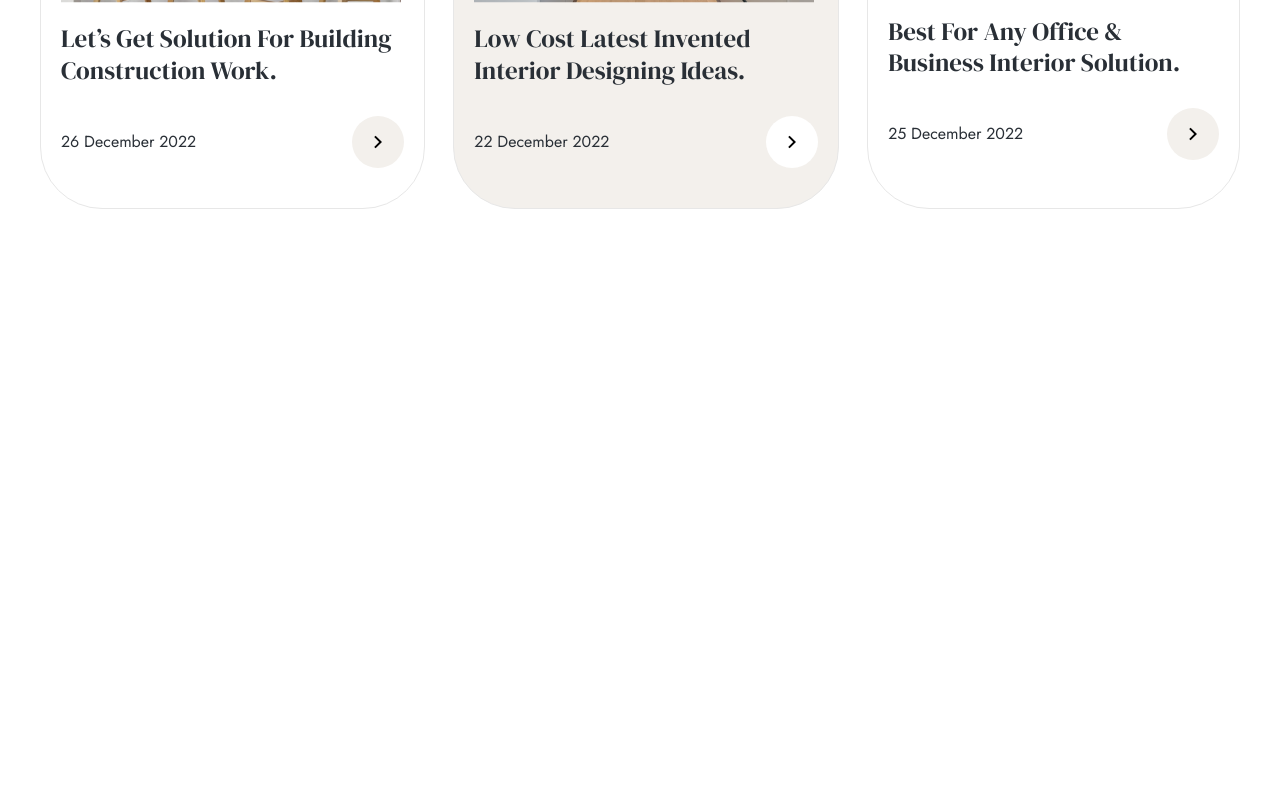
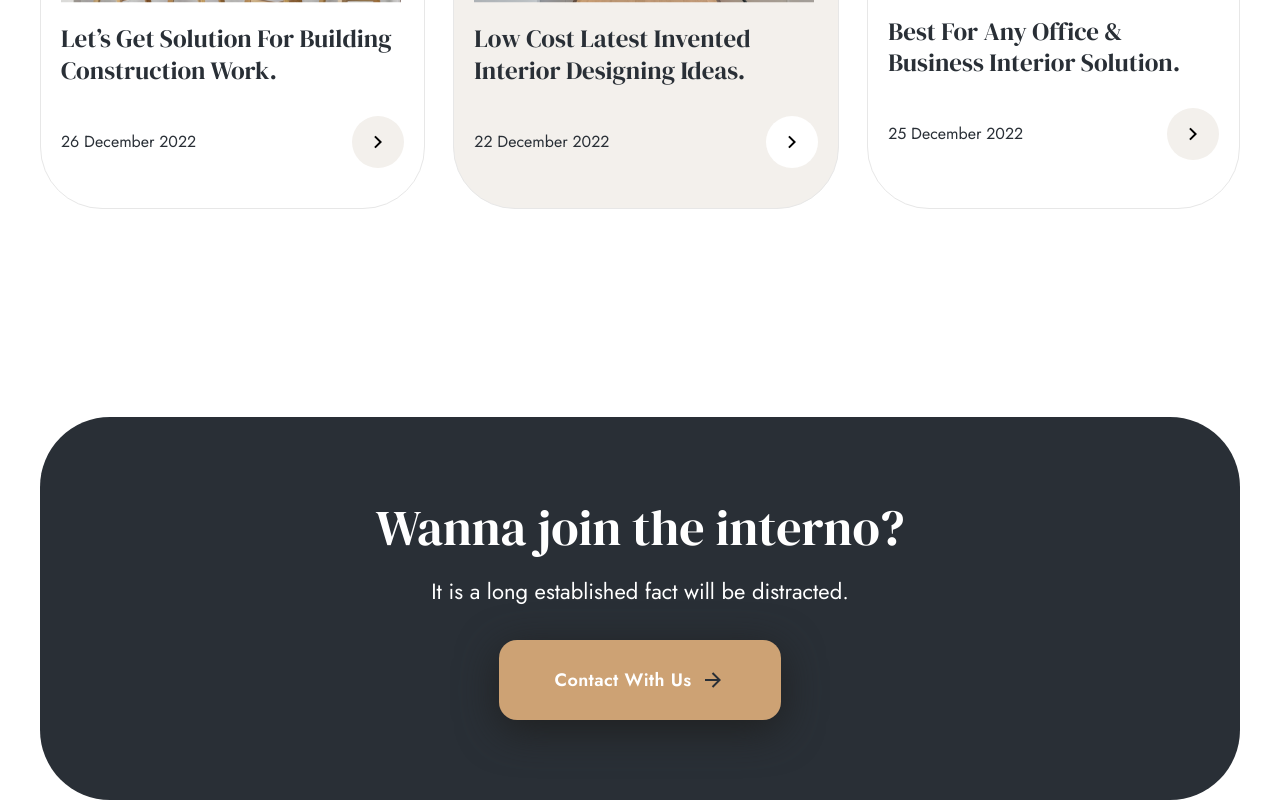
Before and after one commit to nhui98/interno-nextjs, a Next.js app: page / in a window 1280 px wide. Shown: the part 6453-7253 px from the top of the page. Before the commit the page ends 6662 px from the top, so only its background shows below. Built offline with nearby package versions, Linux system fonts and the light colour scheme.

Commit message:
home contact

```diff
--- a/src/app/page.tsx
+++ b/src/app/page.tsx
@@ -2,6 +2,7 @@ import AboutUs from "@/components/home/about-us";
 import Banner from "@/components/home/banner";
 import Blog from "@/components/home/blog";
 import Clients from "@/components/home/clients";
+import Contact from "@/components/home/contact";
 import Counter from "@/components/home/counter";
 import Projects from "@/components/home/projects";
 import Testimonials from "@/components/home/testimonials";
@@ -18,6 +19,7 @@ export default function Home() {
       <Projects />
       <Counter />
       <Blog />
+      <Contact />
     </main>
   );
 }
--- a/src/components/button.tsx
+++ b/src/components/button.tsx
@@ -18,6 +18,30 @@ function Primary({
     <button
       className={clsx(
         "relative z-10 inline-flex w-max items-center justify-center gap-[10px] rounded-[18px] bg-black px-14 py-7 drop-shadow-btn",
+        iconPosition === "right" ? "flex-row" : "flex-row-reverse",
+        className
+      )}
+      {...props}
+    >
+      <span className="text-xl font-semibold tracking-[0.02em] text-white">
+        {buttonText}
+      </span>
+      {Icon}
+    </button>
+  );
+}
+
+function Secondary({
+  buttonText,
+  icon: Icon,
+  iconPosition = "right",
+  className,
+  ...props
+}: ButtonProps) {
+  return (
+    <button
+      className={clsx(
+        "relative z-10 inline-flex w-max items-center justify-center gap-[10px] rounded-[18px] bg-brown px-14 py-7 drop-shadow-btn-secondary",
         iconPosition === "right" ? "flex-row" : "flex-row-reverse",
         className
       )}
@@ -57,6 +81,7 @@ function Tertiary({
 
 const Button = {
   Primary,
+  Secondary,
   Tertiary,
 };
 
--- /dev/null
+++ b/src/components/home/contact.tsx
@@ -0,0 +1,25 @@
+import Button from "../button";
+import Container from "../container";
+import { ArrowRightIcon } from "../icons/arrow";
+
+export default function Contact() {
+  return (
+    <section className="mt-52">
+      <Container>
+        <div className="flex flex-col items-center rounded-[70px] bg-black py-20">
+          <h2 className="text-center font-serif text-6xl text-white">
+            Wanna join the interno?
+          </h2>
+          <p className="mt-4 text-center text-lg text-white">
+            It is a long established fact will be distracted.
+          </p>
+          <Button.Secondary
+            buttonText="Contact With Us"
+            icon={<ArrowRightIcon className="h-6 w-6 fill-black" />}
+            className="mt-8"
+          />
+        </div>
+      </Container>
+    </section>
+  );
+}
--- a/tailwind.config.js
+++ b/tailwind.config.js
@@ -17,6 +17,7 @@ module.exports = {
       },
       dropShadow: {
         btn: "0 10px 20px rgba(192, 192, 192, 1)",
+        "btn-secondary": "0 10px 20px rgba(31, 32, 32, 1)",
       },
     },
     fontSize: {
```
